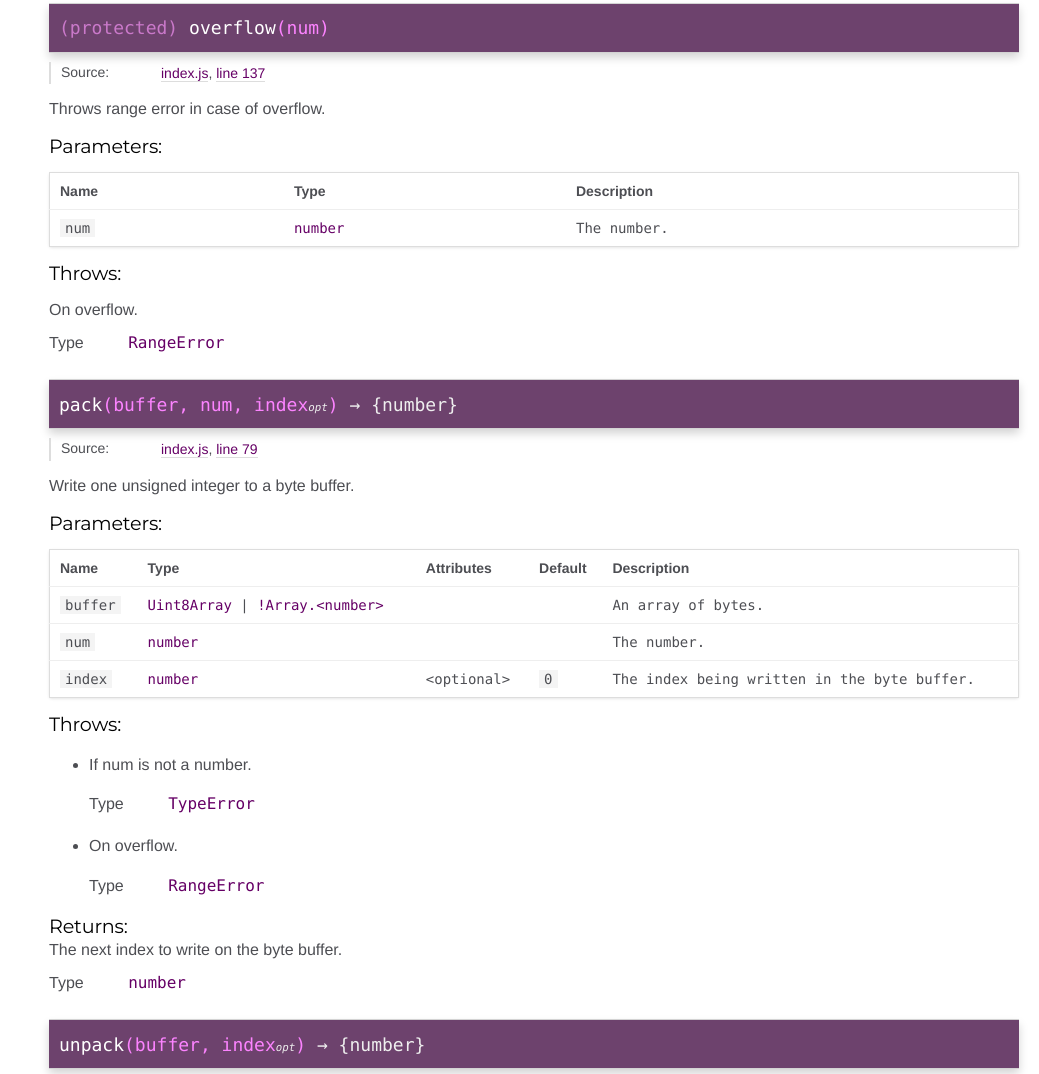
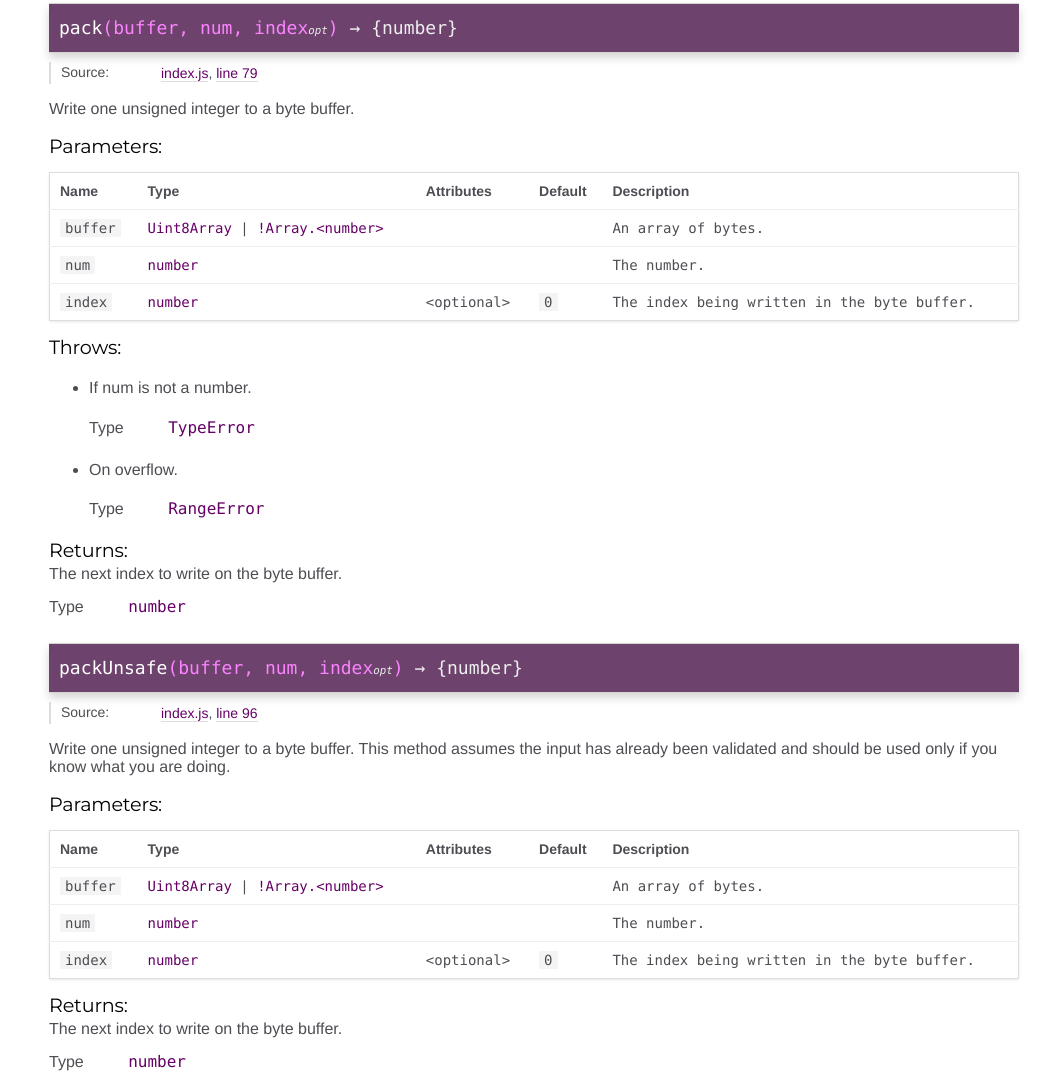
Before and after one commit to rochars/uint-buffer, a website: page docs/module-uint-buffer.UintBuffer.html in a window 1280 px wide. Shown: the part 1487-2561 px from the top of the page, without its empty margins (241-1280 px from the left). Drawn offline with Linux system fonts and the light colour scheme.

Commit message:
Add packUnsafe() and unpackUnsafe() to the API

```diff
--- a/docs/module-uint-buffer.UintBuffer.html
+++ b/docs/module-uint-buffer.UintBuffer.html
@@ -27,7 +27,7 @@
 
 <nav >
 
-    <h2><a href="index.html">Home</a></h2><h3>Classes</h3><ul><li><a href="module-uint-buffer.UintBuffer.html">UintBuffer</a><ul class='methods'><li data-type='method'><a href="module-uint-buffer.UintBuffer.html#overflow">overflow</a></li><li data-type='method'><a href="module-uint-buffer.UintBuffer.html#pack">pack</a></li><li data-type='method'><a href="module-uint-buffer.UintBuffer.html#unpack">unpack</a></li><li data-type='method'><a href="module-uint-buffer.UintBuffer.html#unpackUnsafe">unpackUnsafe</a></li></ul></li></ul><h3>Modules</h3><ul><li><a href="module-uint-buffer.html">uint-buffer</a></li></ul>
+    <h2><a href="index.html">Home</a></h2><h3>Classes</h3><ul><li><a href="module-uint-buffer.UintBuffer.html">UintBuffer</a><ul class='methods'><li data-type='method'><a href="module-uint-buffer.UintBuffer.html#pack">pack</a></li><li data-type='method'><a href="module-uint-buffer.UintBuffer.html#packUnsafe">packUnsafe</a></li><li data-type='method'><a href="module-uint-buffer.UintBuffer.html#unpack">unpack</a></li><li data-type='method'><a href="module-uint-buffer.UintBuffer.html#unpackUnsafe">unpackUnsafe</a></li></ul></li></ul><h3>Modules</h3><ul><li><a href="module-uint-buffer.html">uint-buffer</a></li></ul>
 </nav>
 
 <div id="main">
@@ -506,171 +506,6 @@
 
 
 
-    <h4 class="name" id="overflow"><span class="type-signature">(protected) </span>overflow<span class="signature">(num)</span><span class="type-signature"></span></h4>
-
-
-
-
-
-
-<dl class="details">
-
-
-    <dt class="tag-source">Source:</dt>
-    <dd class="tag-source"><ul class="dummy"><li>
-        <a href="index.js.html">index.js</a>, <a href="index.js.html#line137">line 137</a>
-    </li></ul></dd>
-
-
-
-
-
-
-
-
-
-
-
-
-
-
-
-
-
-
-
-
-
-
-
-
-
-
-
-
-
-
-
-</dl>
-
-
-
-
-
-<div class="description">
-    Throws range error in case of overflow.
-</div>
-
-
-
-
-
-
-
-
-
-
-
-    <h5>Parameters:</h5>
-
-
-<table class="params">
-    <thead>
-    <tr>
-
-        <th>Name</th>
-
-
-        <th>Type</th>
-
-
-
-
-
-        <th class="last">Description</th>
-    </tr>
-    </thead>
-
-    <tbody>
-
-
-        <tr>
-
-                <td class="name"><code>num</code></td>
-
-
-            <td class="type">
-
-
-<span class="param-type">number</span>
-
-
-
-            </td>
-
-
-
-
-
-            <td class="description last">The number.</td>
-        </tr>
-
-
-    </tbody>
-</table>
-
-
-
-
-
-
-
-
-
-
-
-
-
-
-<h5>Throws:</h5>
-
-
-
-<dl>
-    <dt>
-        <div class="param-desc">
-        On overflow.
-        </div>
-    </dt>
-    <dd></dd>
-    <dt>
-        <dl class="param-type">
-            <dt>
-                Type
-            </dt>
-            <dd>
-
-<span class="param-type">RangeError</span>
-
-
-            </dd>
-        </dl>
-    </dt>
-    <dd></dd>
-</dl>
-
-
-
-
-
-
-
-
-
-
-
-
-
     <h4 class="name" id="pack"><span class="type-signature"></span>pack<span class="signature">(buffer, num, index<span class="signature-attributes">opt</span>)</span><span class="type-signature"> &rarr; {number}</span></h4>
 
 
@@ -978,6 +813,259 @@
 
 
 
+    <h4 class="name" id="packUnsafe"><span class="type-signature"></span>packUnsafe<span class="signature">(buffer, num, index<span class="signature-attributes">opt</span>)</span><span class="type-signature"> &rarr; {number}</span></h4>
+
+
+
+
+
+
+<dl class="details">
+
+
+    <dt class="tag-source">Source:</dt>
+    <dd class="tag-source"><ul class="dummy"><li>
+        <a href="index.js.html">index.js</a>, <a href="index.js.html#line96">line 96</a>
+    </li></ul></dd>
+
+
+
+
+
+
+
+
+
+
+
+
+
+
+
+
+
+
+
+
+
+
+
+
+
+
+
+
+
+
+
+</dl>
+
+
+
+
+
+<div class="description">
+    Write one unsigned integer to a byte buffer.
+This method assumes the input has already been validated
+and should be used only if you know what you are doing.
+</div>
+
+
+
+
+
+
+
+
+
+
+
+    <h5>Parameters:</h5>
+
+
+<table class="params">
+    <thead>
+    <tr>
+
+        <th>Name</th>
+
+
+        <th>Type</th>
+
+
+        <th>Attributes</th>
+
+
+
+        <th>Default</th>
+
+
+        <th class="last">Description</th>
+    </tr>
+    </thead>
+
+    <tbody>
+
+
+        <tr>
+
+                <td class="name"><code>buffer</code></td>
+
+
+            <td class="type">
+
+
+<span class="param-type">Uint8Array</span>
+|
+
+<span class="param-type">!Array.&lt;number></span>
+
+
+
+            </td>
+
+
+                <td class="attributes">
+
+
+
+
+
+                </td>
+
+
+
+                <td class="default">
+
+                </td>
+
+
+            <td class="description last">An array of bytes.</td>
+        </tr>
+
+
+
+        <tr>
+
+                <td class="name"><code>num</code></td>
+
+
+            <td class="type">
+
+
+<span class="param-type">number</span>
+
+
+
+            </td>
+
+
+                <td class="attributes">
+
+
+
+
+
+                </td>
+
+
+
+                <td class="default">
+
+                </td>
+
+
+            <td class="description last">The number.</td>
+        </tr>
+
+
+
+        <tr>
+
+                <td class="name"><code>index</code></td>
+
+
+            <td class="type">
+
+
+<span class="param-type">number</span>
+
+
+
+            </td>
+
+
+                <td class="attributes">
+
+                    &lt;optional><br>
+
+
+
+
+
+                </td>
+
+
+
+                <td class="default">
+
+                    <code>0</code>
+
+                </td>
+
+
+            <td class="description last">The index being written in the byte buffer.</td>
+        </tr>
+
+
+    </tbody>
+</table>
+
+
+
+
+
+
+
+
+
+
+
+
+
+
+
+
+<h5>Returns:</h5>
+
+
+<div class="param-desc">
+    The next index to write on the byte buffer.
+</div>
+
+
+
+<dl class="param-type">
+    <dt>
+        Type
+    </dt>
+    <dd>
+
+<span class="param-type">number</span>
+
+
+    </dd>
+</dl>
+
+
+
+
+
+
+
+
+
+
     <h4 class="name" id="unpack"><span class="type-signature"></span>unpack<span class="signature">(buffer, index<span class="signature-attributes">opt</span>)</span><span class="type-signature"> &rarr; {number}</span></h4>
 
 
@@ -1223,7 +1311,7 @@
 
 
 
-    <h4 class="name" id="unpackUnsafe"><span class="type-signature">(protected) </span>unpackUnsafe<span class="signature">(buffer, index)</span><span class="type-signature"> &rarr; {number}</span></h4>
+    <h4 class="name" id="unpackUnsafe"><span class="type-signature"></span>unpackUnsafe<span class="signature">(buffer, index<span class="signature-attributes">opt</span>)</span><span class="type-signature"> &rarr; {number}</span></h4>
 
 
 
@@ -1235,7 +1323,7 @@
 
     <dt class="tag-source">Source:</dt>
     <dd class="tag-source"><ul class="dummy"><li>
-        <a href="index.js.html">index.js</a>, <a href="index.js.html#line122">line 122</a>
+        <a href="index.js.html">index.js</a>, <a href="index.js.html#line121">line 121</a>
     </li></ul></dd>
 
 
@@ -1302,7 +1390,11 @@ Does not check for overflows.
         <th>Type</th>
 
 
+        <th>Attributes</th>
 
+
+
+        <th>Default</th>
 
 
         <th class="last">Description</th>
@@ -1330,7 +1422,19 @@ Does not check for overflows.
             </td>
 
 
+                <td class="attributes">
 
+
+
+
+
+                </td>
+
+
+
+                <td class="default">
+
+                </td>
 
 
             <td class="description last">An array of bytes.</td>
@@ -1353,7 +1457,23 @@ Does not check for overflows.
             </td>
 
 
+                <td class="attributes">
 
+                    &lt;optional><br>
+
+
+
+
+
+                </td>
+
+
+
+                <td class="default">
+
+                    <code>0</code>
+
+                </td>
 
 
             <td class="description last">The index to read.</td>
```
Also changed, not shown: docs/index.html (+28 -1 lines), docs/index.js.html (+45 -18 lines), docs/module-uint-buffer.html (+1 -1 lines), externs/uint-buffer.js (+13 -3 lines), index.d.ts (+13 -3 lines), index.js (+44 -17 lines), test/src/interface.js (+12 -2 lines), CHANGELOG.md, README.md, dist/uint-buffer.js.
